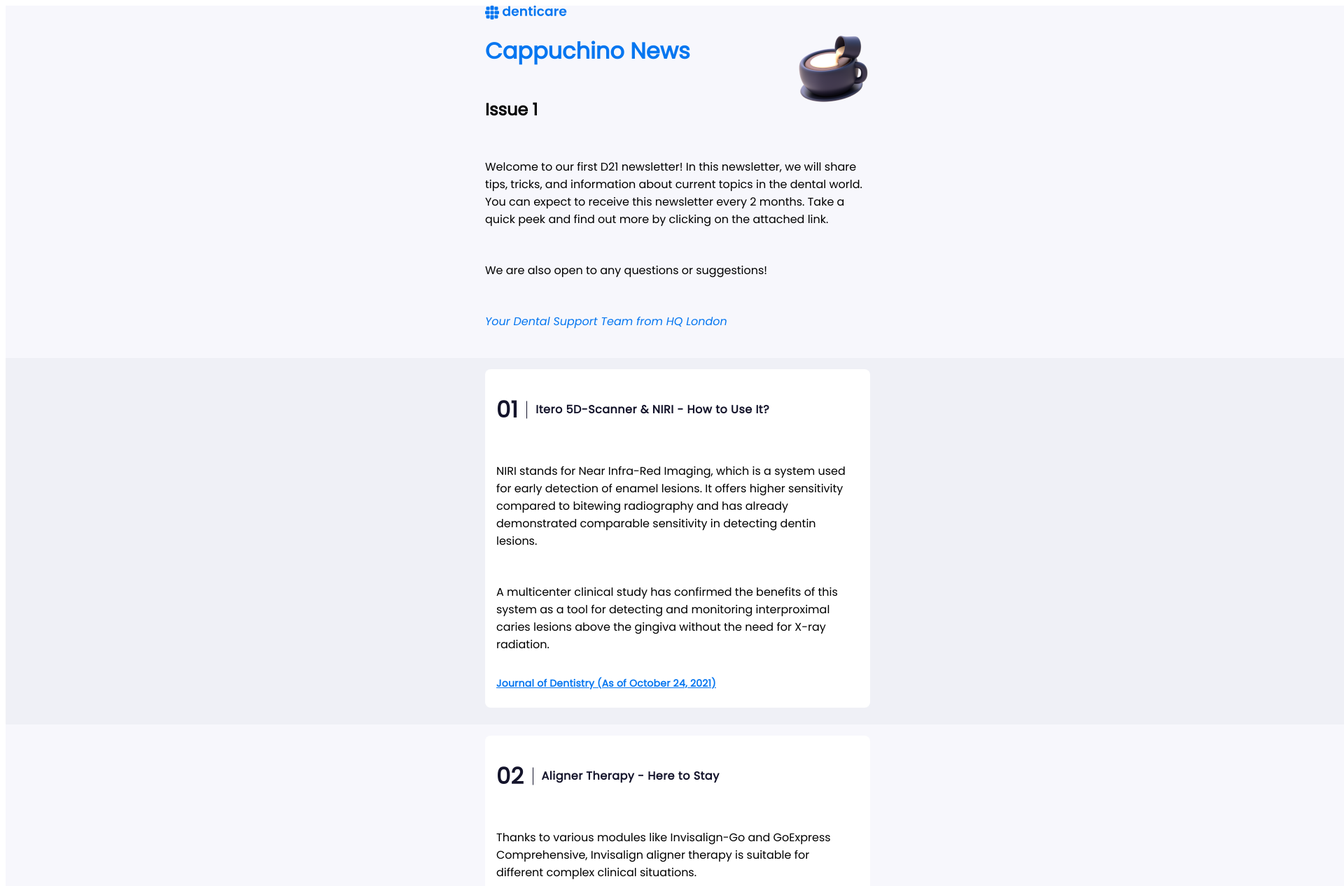
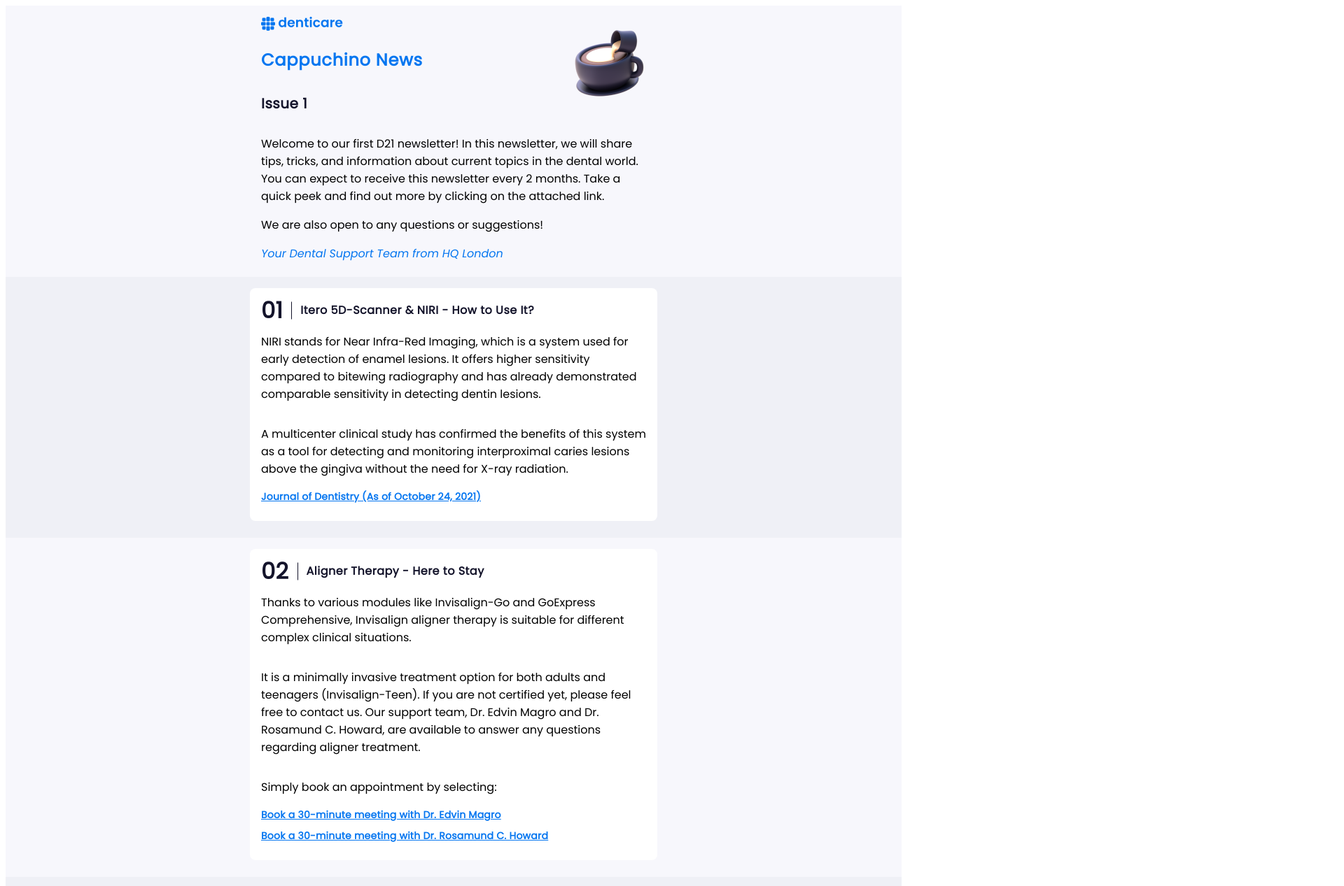
Before and after one commit to stefaniemars/project1, a plain HTML site: page index.html in a window 1280 px wide. Shown: the top 1267 px of the page at 70% size, 1920 px wide, since content can reach past the window. Drawn offline with Linux system fonts and the light colour scheme.

Commit message:
Завершена верстка пк версии

```diff
--- a/index.html
+++ b/index.html
@@ -16,25 +16,28 @@
     <div class="bck0 center centered-block">
             <header class="header">
                 <div class="header-description">
-                    <img src="images/Logo.svg">
-                    <h1 class="header-title_h1 color-blue">Cappuchino News</h1>
-                    <h2 class="header-title_h2">Issue 1</h2>
+                    <div class="logo">
+                    <img src="images/Logo.svg"></div>
+                    <div class="header-title">
+                    <h1 class="header-title_h1 color-blue">Cappuchino News</h1></div>
+                    <div class="header-title">
+                    <h2 class="header-title_h2">Issue 1</h2></div>
                 </div>
                 <div class="header-img">
                     <img src="images/Hero Image.png">
                 </div>
             </header>
             <div class="intro">
-                <p>Welcome to our first D21 newsletter! In this newsletter, we will share tips,
+                <p class="text-margin">Welcome to our first D21 newsletter! In this newsletter, we will share tips,
                 tricks, and information about current topics in the dental world. You can
                 expect to receive this newsletter every 2 months. Take a quick peek and find
                 out more by clicking on the attached link.</p>
-                <p>We are also open to any questions or suggestions!</p>
+                <p class="text-margin">We are also open to any questions or suggestions!</p>
                 <p class="intro-italic color-blue">Your Dental Support Team from HQ London</p>
             </div>
     </div>
     <main class="centered-block">
-    <div class="bck1 color-dark">
+    <div class="bck1">
     <div class="section1">
         <div class="section-heading">
             <h2 class="section-number">01</h2>
@@ -66,8 +69,10 @@
            free to contact us. Our support team, Dr. Edvin Magro and Dr.
            Rosamund C. Howard, are available to answer any questions regarding aligner treatment.</p>
             <p>Simply book an appointment by selecting:</p>
-            <a href="#" class="section_link color-blue">Book a 30-minute meeting with Dr. Edvin Magro</a>
-            <a href="#" class="section_link color-blue">Book a 30-minute meeting with Dr. Rosamund C. Howard</a>
+            <div class="links">
+                <a href="#" class="section_link color-blue">Book a 30-minute meeting with Dr. Edvin Magro</a>
+                <a href="#" class="section_link color-blue">Book a 30-minute meeting with Dr. Rosamund C. Howard</a>
+            </div>
         </div>
     </div>
     <div class="bck3">
--- a/styles/style.css
+++ b/styles/style.css
@@ -1,12 +1,17 @@
 body {
     font-family: 'Poppins', sans-serif;
     display: flex;
+    width: 100%;
     flex-direction: column;
     justify-content: flex-end;
     align-items: flex-start;
 }
 .centered-block {
   margin: auto;
+  width: 100%;
+}
+.text-margin {
+    margin: 0;
 }
 .header {
     display: flex;
@@ -18,7 +23,7 @@
     font-size: 14px;
     font-style: normal;
     font-weight: 400;
-    line-height: 22px; /* 157.143% */
+    height: 22px; /* 157.143% */
     letter-spacing: 0.25px;
 }
 .header-description {
@@ -34,6 +39,38 @@
     align-items: center;
     align-self: stretch;
 }
+.logo {
+    display: flex;
+    padding: 16px 0px 10px 0px;
+    align-items: flex-start;
+    align-self: stretch;
+}
+.header-title {
+    display: flex;
+    padding-bottom: 0px;
+    align-items: flex-start;
+    gap: 10px;
+    align-self: stretch;
+}
+.header-title_h1 {
+    color: #0576F0;
+    font-family: Poppins;
+    font-size: 24px;
+    font-style: normal;
+    font-weight: 700;
+    line-height: 32px; /* 133.333% */
+    letter-spacing: 0.75px;
+}
+.header-title_h2 {
+    color: #14142B;
+    font-family: Poppins;
+    font-size: 20px;
+    font-style: normal;
+    font-weight: 700;
+    line-height: 26px; /* 130% */
+    letter-spacing: 0.5px;
+    height: 26px;
+}
 .intro {
     display: flex;
     width: 550px;
@@ -47,28 +84,28 @@
 }
 .intro-italic {
     font-style: italic;
+    height: 22px;
+    margin: 0;
 }
 .section-heading {
     display: flex;
     align-items: center;
     gap: 12px;
     align-self: stretch;
+    height: 32px;
 }
 .bck0 {
     background: #F7F7FC;
-    width: 1920px;
+    width: 100%;
     display: flex;
     flex-direction: column;
     align-items: center;
-    flex-wrap: wrap;
-    align-self:stretch;
-    box-sizing: border-box;
 }
 .bck1 {
 
     background: #EFF0F6;;
     display: flex;
-    width: 1920px;
+    width: 100%;
     padding: 16px 0px 24px 0px;
     flex-direction: column;
     align-items: center;
@@ -78,21 +115,18 @@
     box-sizing: border-box;
 }
 .section1 {
-    border-radius: 8px;
-    background: #FFF;
     display: flex;
-    max-width: 550px;
+    width: 550px;
     padding: 16px 16px 24px 16px;
     flex-direction: column;
     align-items: flex-start;
-    gap: 16px;
-    flex-wrap: wrap;
-    box-sizing: border-box;
+    border-radius: 8px;
+    background: #FFF;
 }
 .bck2 {
     background: #F7F7FC;
     display: flex;
-    width: 1920px;
+    width: 100%;
     padding: 16px 0px 24px 0px;
     flex-direction: column;
     align-items: center;
@@ -101,40 +135,42 @@
     box-sizing: border-box;
 }
 .section2 {
-    border-radius: 8px;
-    background: #FFF;
     display: flex;
     width: 550px;
     padding: 16px 16px 24px 16px;
     flex-direction: column;
     align-items: flex-start;
-    gap: 16px;
-    box-sizing: border-box;
+    border-radius: 8px;
+    background: #FFF;
+}
+.links {
+    display: flex;
+    flex-direction: column;
+    align-items: flex-start;
+    gap: 8px;
 }
 .bck3 {
     background: #EFF0F6;
     display: flex;
-    width: 1920px;
+    width: 100%;
     padding: 16px 0px 24px 0px;
     flex-direction: column;
     align-items: center;
     box-sizing: border-box;
 }
 .section3 {
-    border-radius: 8px;
-    background: #FFF;
     display: flex;
     width: 550px;
     padding: 16px 16px 24px 16px;
     flex-direction: column;
     align-items: flex-start;
-    gap: 16px;
-    box-sizing: border-box;
+    border-radius: 8px;
+    background: #FFF;
 }
 .bck4 {
     background: #F7F7FC;
     display: flex;
-    width: 1920px;
+    width: 100%;
     padding: 16px 0px 24px 0px;
     flex-direction: column;
     align-items: center;
@@ -142,14 +178,12 @@
 }
 .section4 {
     display: flex;
-    border-radius: 8px;
-    background: #FFF;
     width: 550px;
     padding: 16px 16px 24px 16px;
     flex-direction: column;
     align-items: flex-start;
-    gap: 16px;
-    box-sizing: border-box;
+    border-radius: 8px;
+    background: #FFF;
 }
 .section-number {
     color: #14142B;
@@ -179,11 +213,12 @@
 }
 .bckfoo {
     display: flex;
-    width: 1920px;
+    width: 100%;
     padding: 16px 0px 32px 0px;
     flex-direction: column;
     align-items: center;
     gap: 8px;
+    margin: auto;
 }
 .footer {
     display: flex;
```
